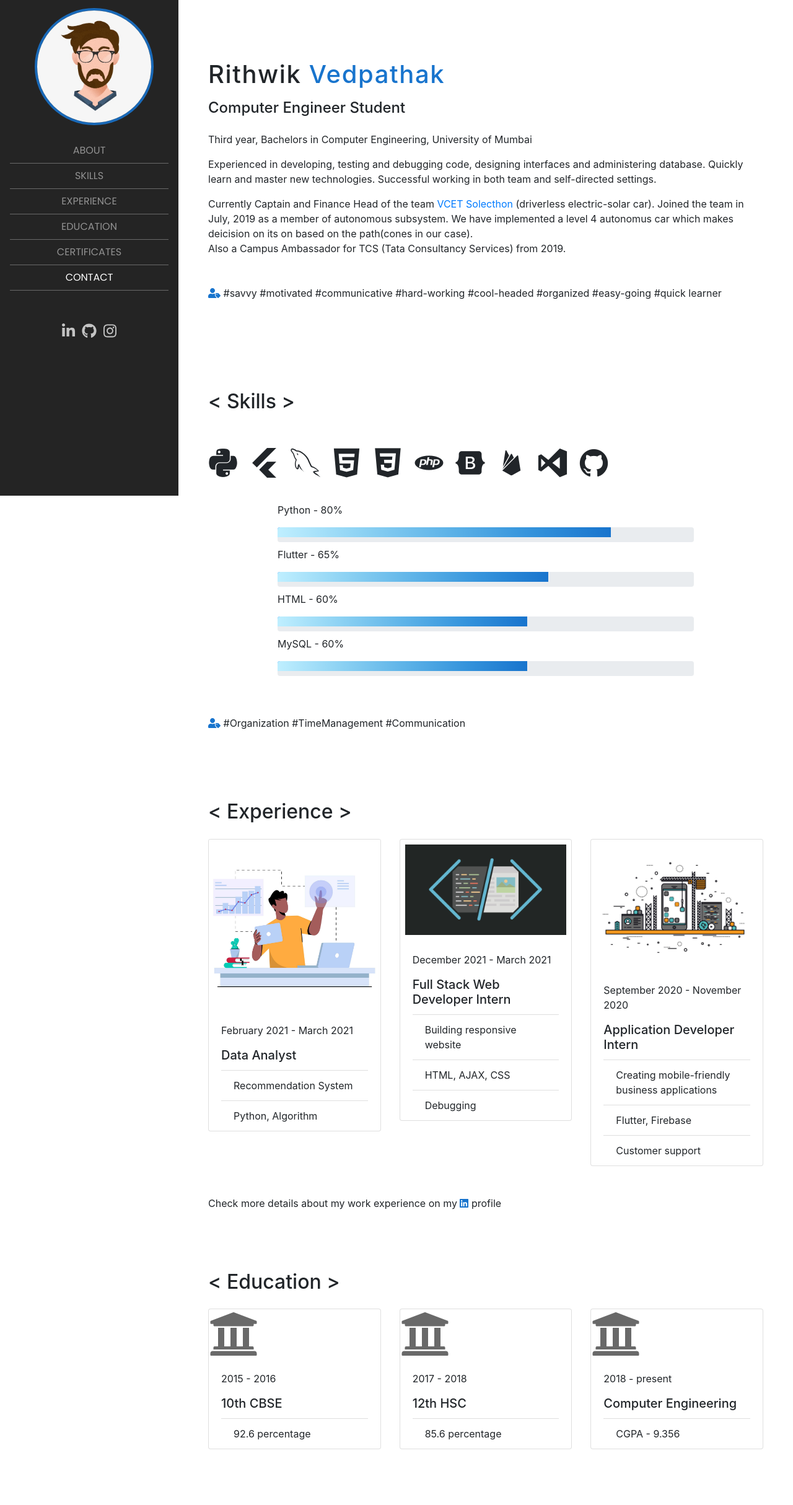
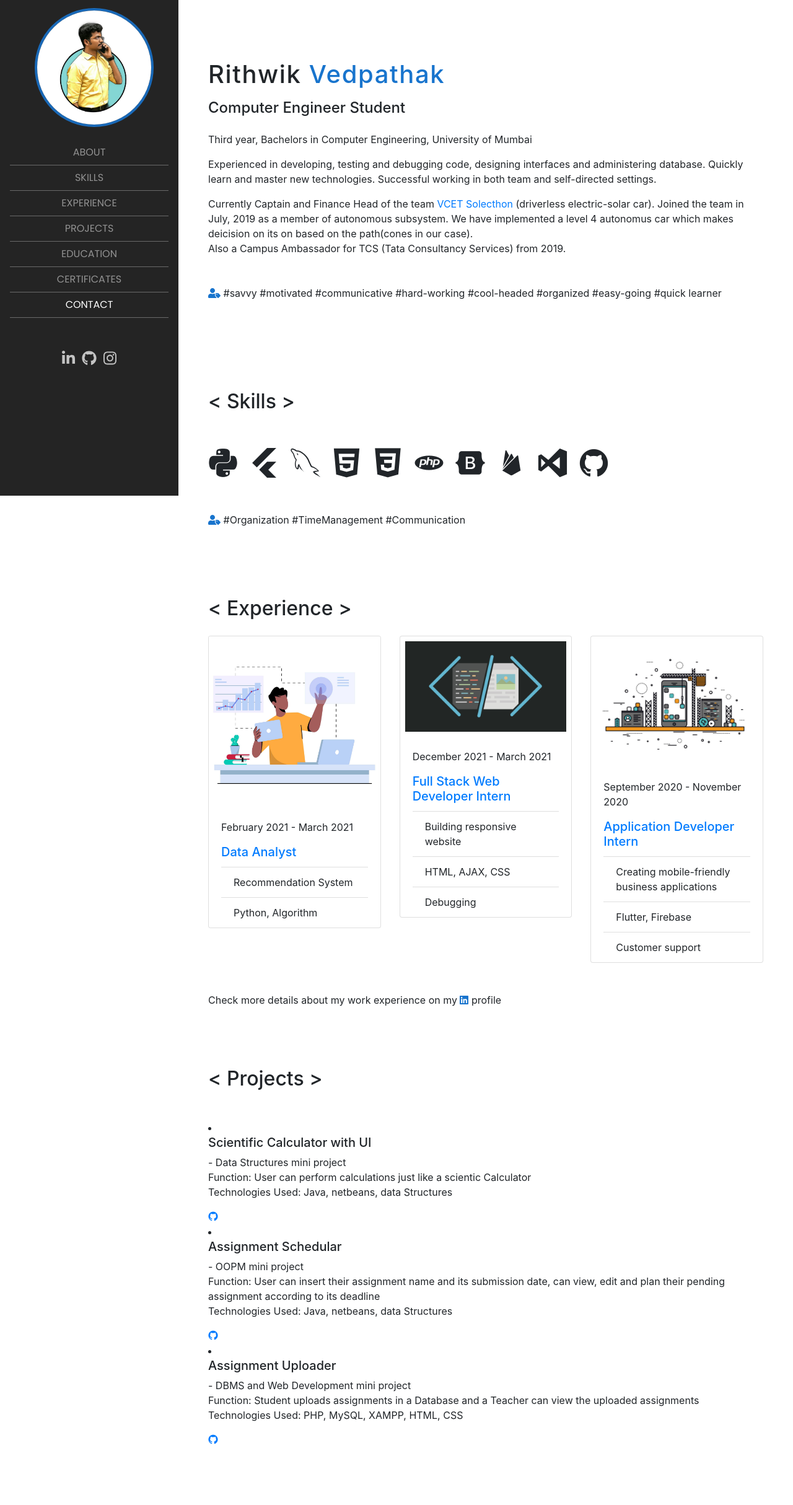
Before and after one commit to SHIVAM8844/resume, a website with bundled scripts: page index.html in a window 1280 px wide. Shown: the top 2429 px of the page at 62% size. Built offline with nearby package versions, Linux system fonts and the light colour scheme; a web font is replaced by a local one.

Commit message:
project section and hyperlinks added

```diff
--- a/index.html
+++ b/index.html
@@ -46,7 +46,7 @@
         <span class="d-none d-lg-block">
           <img
             class="img-fluid img-profile mb-3"
-            src="images/avatar.jpg"
+            src="images/avatar.jpeg"
             alt="Profile Picture"
           />
         </span>
@@ -75,39 +75,29 @@
             <a class="nav-link js-scroll-trigger" href="#skills">Skills</a>
           </li>
           <li class="nav-item">
-            <a class="nav-link js-scroll-trigger" href="#experience"
-              >Experience</a
-            >
+            <a class="nav-link js-scroll-trigger" href="#experience">Experience</a>
           </li>
           <li class="nav-item">
-            <a class="nav-link js-scroll-trigger" href="#education"
-              >Education</a
-            >
+            <a class="nav-link js-scroll-trigger" href="#project">Projects</a>
           </li>
           <li class="nav-item">
-            <a class="nav-link js-scroll-trigger" href="#certificates"
-              >Certificates</a
-            >
+            <a class="nav-link js-scroll-trigger" href="#education">Education</a>
+          </li>
+          <li class="nav-item">
+            <a class="nav-link js-scroll-trigger" href="#certificates">Certificates</a>
           </li>
 
           <li class="nav-item">
             <a class="nav-link js-scroll-trigger" href="#contact">Contact</a>
           </li>
           <!-- <li class="nav-item">
-            <a
-              class="nav-link js-scroll-trigger"
-              href=""
-              target="_blank"
-              rel="noopener"
-              >Blog</a
-            >
+            <a class="nav-link js-scroll-trigger" href="" target="_blank" rel="noopener">Blog</a>
           </li> -->
         </ul>
 
         <div>
           <ul
-            class="list-inline list-social-icons icon-circle icon-zoom mt-5 mb-0"
-          >
+            class="list-inline list-social-icons icon-circle icon-zoom mt-5 mb-0" >
             <li class="list-inline-item">
               <a href="https://www.linkedin.com/in/rithwiksv/" target="_blank" rel="noopener">
                 <i class="fab fa-linkedin-in"></i>
@@ -142,7 +132,7 @@
       <section class="resume-section p-3 p-lg-5" id="about">
         <div class="my-auto">
           <p class="mobile-name">
-            <img class="mobile-img" src="images/avatar.jpg" alt="Profile Picture" />
+            <img class="mobile-img" src="images/avatar.jpeg" alt="Profile Picture" />
           </p>
           <p class="mobile-name">Rithwik <span class="family-name"> Vedpathak</span></p>
           <h1 class="mb-3 mt-5">
@@ -217,7 +207,7 @@
             </li>
           </ul>
 
-          <div id="skill-bars">
+          <!-- <div id="skill-bars">
             <p class="text-left">Python - 80%</p>
 
             <div class="progress mb-2" style="height: 1.5rem;">
@@ -266,7 +256,7 @@
                 style="width: 60%"
               ></div>
             </div>
-          </div>
+          </div> -->
         </div>
 
         <p class="pt-3">
@@ -285,7 +275,7 @@
                 <img class="card-img-top" src="images/analyst.jpg" alt="data analyst" />
                 <div class="card-body pb-0">
                   <p>February 2021 - March 2021</p>
-                  <h5 class="card-title">Data Analyst</h5>
+                  <a href="https://www.sahutechnologies.com/" target="_blank" rel="noopener"> <h5 class="card-title">Data Analyst</h5></a>
                   <ul class="list-group list-group-flush">
                     <li class="list-group-item">
                       Recommendation System
@@ -303,7 +293,7 @@
                 <img class="card-img-top p-2" src="images/web-developer.jpg" alt="web-developer"/>
                 <div class="card-body pb-0">
                   <p>December 2021 - March 2021</p>
-                  <h5 class="card-title">Full Stack Web Developer Intern</h5>
+                  <a href="http://klugerkopf.com/" target="_blank" rel="noopener"><h5 class="card-title">Full Stack Web Developer Intern</h5></a>
                   <ul class="list-group list-group-flush">
                     <li class="list-group-item">
                       Building responsive website
@@ -324,7 +314,7 @@
                 <img class="card-img-top p-2" src="images/mobile.jpg" alt="App Developer"/>
                 <div class="card-body pb-0">
                   <p>September 2020 - November 2020</p>
-                  <h5 class="card-title">Application Developer Intern</h5>
+                  <a href="https://innovatiivecreators.in/" target="_blank" rel="noopener"><h5 class="card-title"></h5><h5 class="card-title">Application Developer Intern</h5></a>
                   <ul class="list-group list-group-flush">
                     <li class="list-group-item">
                       Creating mobile-friendly business applications
@@ -343,14 +333,28 @@
 
         <div class="text-left linkedin-link">
           Check more details about my work experience on my
-          <a
-            href="https://www.linkedin.com/in/rithwiksv/"
-            target="_blank"
-            rel="noopener"
-            ><i class="fab fa-linkedin"></i
-          ></a>
+          <a href="https://www.linkedin.com/in/rithwiksv/" target="_blank" rel="noopener"><i class="fab fa-linkedin"></i></a>
           profile
         </div>
+      </section>
+
+      <section class="resume-section p-3 p-lg-5" id="project">
+        <h2 class="mb-5">&lt; Projects &gt;</h2>
+
+        <li><h5>Scientific Calculator with UI</h5> - Data Structures mini project
+          <p>Function: User can perform calculations just like a scientic Calculator <br> Technologies Used: Java, netbeans, data Structures</p>
+          <a href="https://github.com/rithwik00/scientific-calculator" target="_blank" rel="noopener"><i class="devicon-github-plain" title="Source code"></i></a>
+        </li>
+        <li><h5>Assignment Schedular</h5> - OOPM mini project
+          <p>Function: User can insert their assignment name and its submission date, can view, edit and plan their pending assignment according to its deadline <br> Technologies Used: Java, netbeans, data Structures</p>
+          <a href="https://github.com/rithwik00/javaproject" target="_blank" rel="noopener"><i class="devicon-github-plain" title="Source code"></i></a>
+        </li>
+        <li>
+        <h5>Assignment Uploader</h5> - DBMS and Web Development mini project
+        <p> Function: Student uploads assignments in a Database and a Teacher can view the uploaded assignments<br>Technologies Used: PHP, MySQL, XAMPP, HTML, CSS</p>
+        <a href="https://github.com/rithwik00/DBMS-MiniProject" target="_blank" rel="noopener"><i class="devicon-github-plain" title="Source code"></i></a>
+      </li>
+
       </section>
 
       <section class="resume-section p-3 p-lg-5" id="education">
```
Also changed, not shown: images/avatar.jpeg (added).
